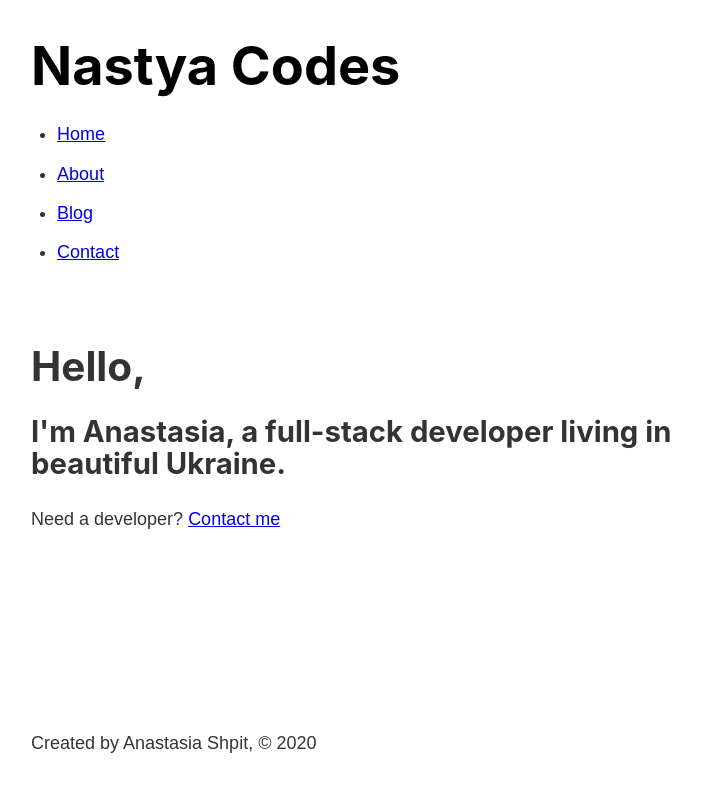
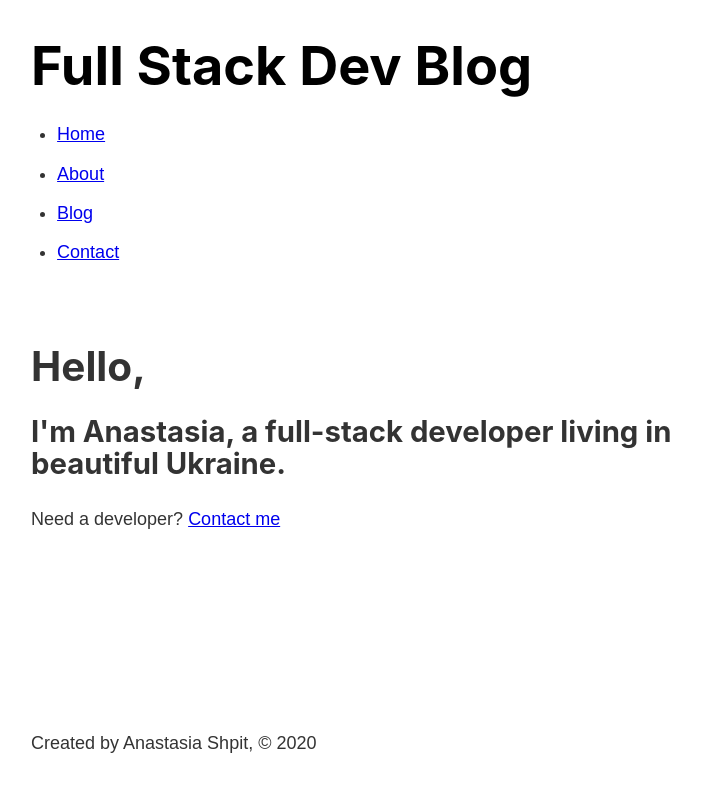
Before and after one commit to nastyacodes/gatsby-bootcamp-first-project, a Gatsby site: page / in a window 1280 px wide. Shown: the whole page, without its empty margins (252-953 px from the left). Built offline with nearby package versions, Linux system fonts and the light colour scheme; Gatsby itself is replaced by a stand-in of ours.

Commit message:
added some graphql dynamic data

```diff
--- a/gatsby-config.js
+++ b/gatsby-config.js
@@ -5,6 +5,10 @@
  */
 
 module.exports = {
-  /* Your site config here */
+  siteMetadata: {
+    title: 'Full Stack Dev Blog',
+    author: 'Anastasia Shpit'
+    // description: 'Just a fun study project'
+  },
   plugins: [`gatsby-plugin-sass`],
 }
--- a/package.json
+++ b/package.json
@@ -6,7 +6,7 @@
   "license": "0BSD",
   "scripts": {
     "build": "gatsby build",
-    "develop": "gatsby develop",
+    "develop": "env-cmd .env.development gatsby develop",
     "format": "prettier --write \"**/*.{js,jsx,ts,tsx,json,md}\"",
     "start": "npm run develop",
     "serve": "gatsby serve",
@@ -21,6 +21,7 @@
     "react-dom": "^16.12.0"
   },
   "devDependencies": {
+    "env-cmd": "^10.1.0",
     "prettier": "2.1.2"
   },
   "repository": {
--- a/src/components/footer.js
+++ b/src/components/footer.js
@@ -1,9 +1,20 @@
 import React from 'react'
+import {graphql, useStaticQuery} from 'gatsby'
 
 const Footer = () => {
+    const data = useStaticQuery(graphql`
+        query {
+            site {
+                siteMetadata {
+                    author
+                }
+            }
+        }
+    `)
+
     return (
         <footer>
-            <p>Created by Anastasia Shpit, &copy; 2020</p>
+            <p>Created by {data.site.siteMetadata.author}, &copy; 2020</p>
         </footer>
     )
 }
--- a/src/components/header.js
+++ b/src/components/header.js
@@ -1,15 +1,26 @@
 import React from 'react'
-import { Link } from 'gatsby'
+import { Link, graphql, useStaticQuery } from 'gatsby'
+
 
 // import './header.module.scss'
 import HeaderStyles from './header.module.scss'
 
 const Header = () => {
+    const data = useStaticQuery(graphql`
+        query {
+            site {
+                siteMetadata {
+                    title
+                }
+            }
+        }
+    `)
+
     return (
         <header className={HeaderStyles.header}>
             <h1>
                 <Link className={HeaderStyles.title} to="/">
-                    Nastya Codes
+                    {data.site.siteMetadata.title}
                 </Link>
             </h1>
             <nav>
```
Also changed, not shown: 1 other file.
